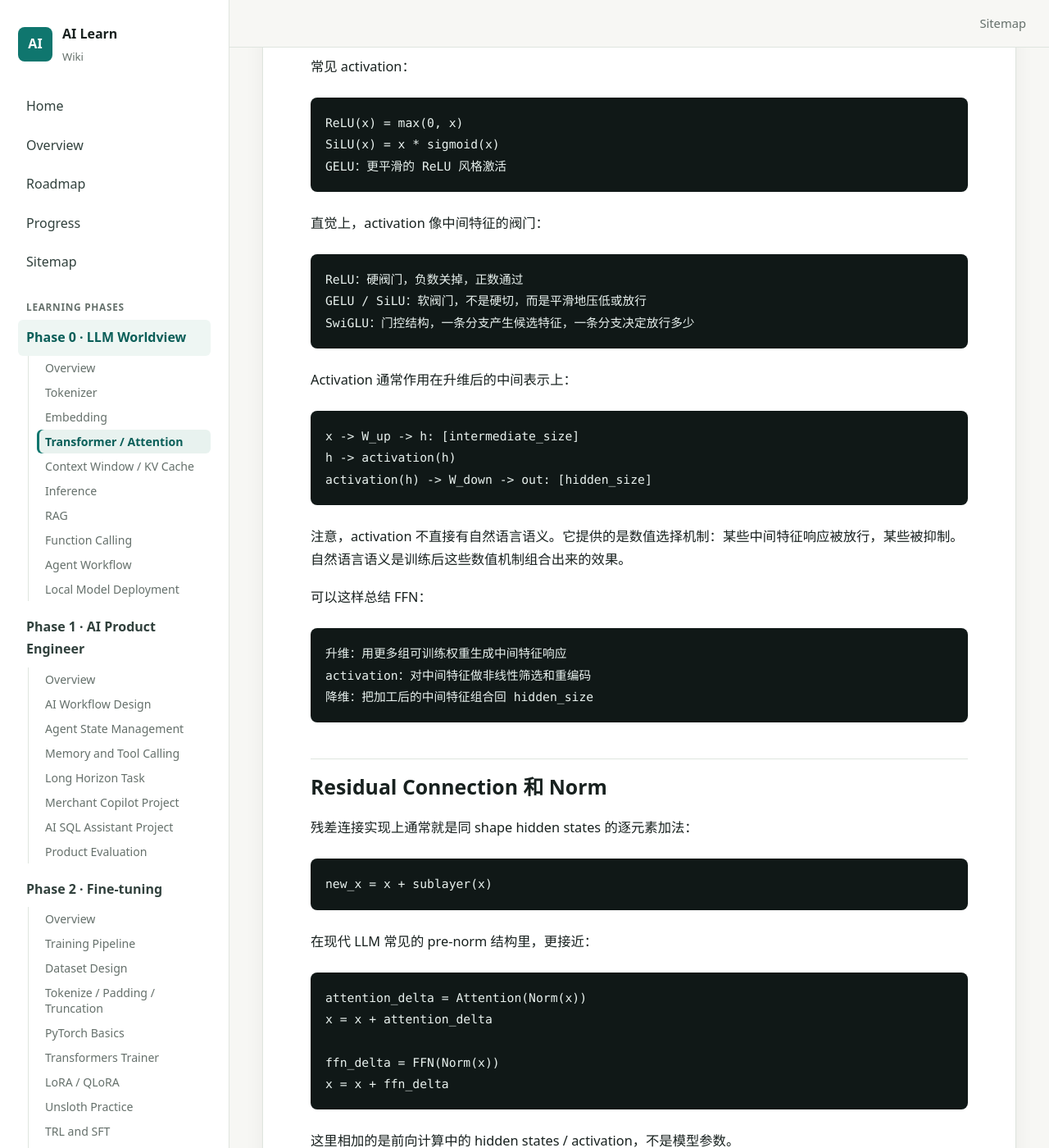
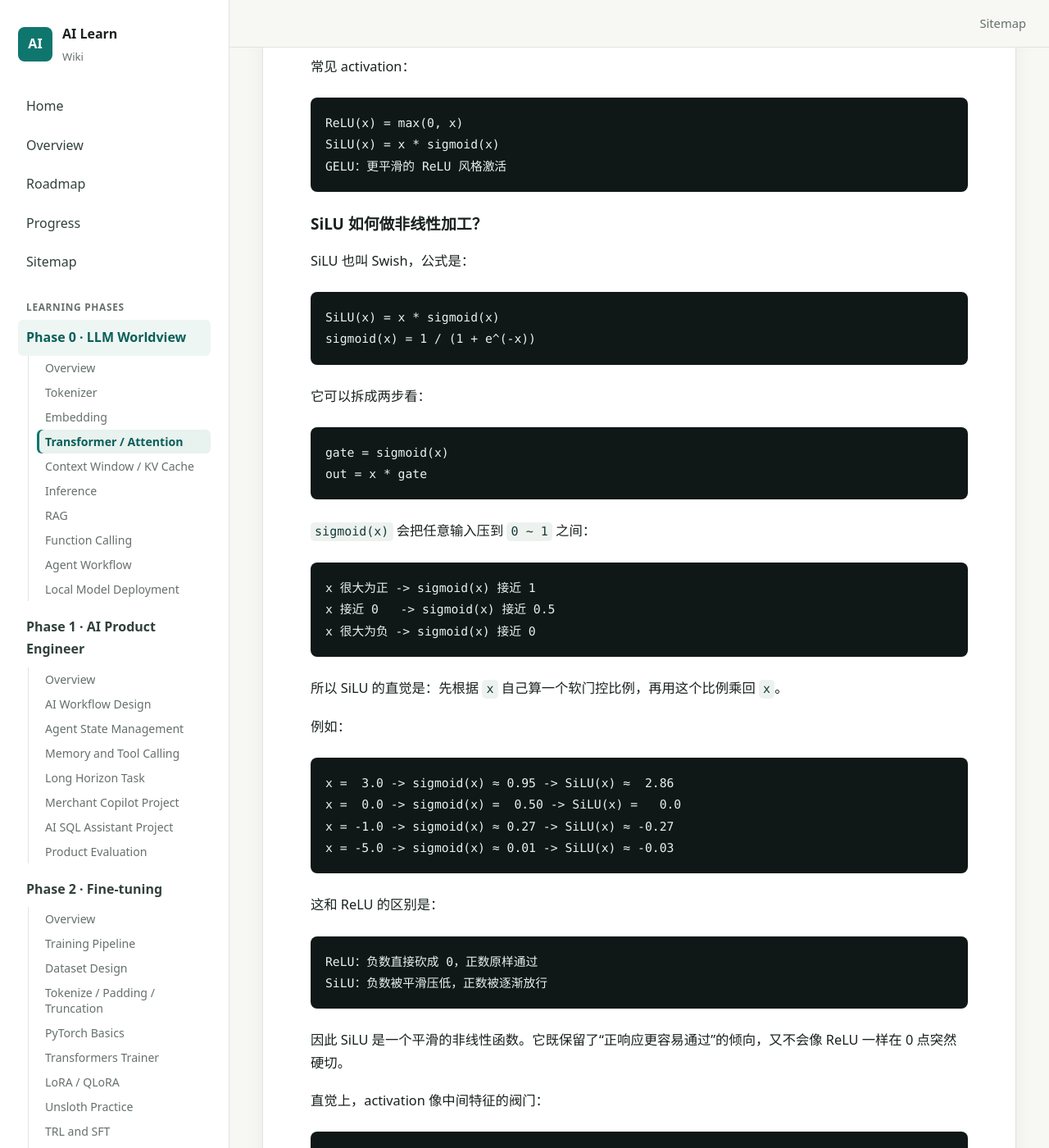
Before and after one commit to sgnilo/ai_learn, a Jekyll site: the page built from docs/phase-0-llm-worldview/03-transformer-attention.md, in a window 1280 px wide and 1400 px high, scrolled down 9452 px. Shown: the whole window at 82% size. Built offline with Jekyll 4.4.1, drawn with Linux system fonts in a browser that asks for light colours; some of the changed text lies outside the part shown.

Commit message:
docs: explain silu activation

````diff
--- a/docs/phase-0-llm-worldview/03-transformer-attention.md
+++ b/docs/phase-0-llm-worldview/03-transformer-attention.md
@@ -374,6 +374,50 @@ SiLU(x) = x * sigmoid(x)
 GELU：更平滑的 ReLU 风格激活
 ```
 
+### SiLU 如何做非线性加工？
+
+SiLU 也叫 Swish，公式是：
+
+```text
+SiLU(x) = x * sigmoid(x)
+sigmoid(x) = 1 / (1 + e^(-x))
+```
+
+它可以拆成两步看：
+
+```text
+gate = sigmoid(x)
+out = x * gate
+```
+
+`sigmoid(x)` 会把任意输入压到 `0 ~ 1` 之间：
+
+```text
+x 很大为正 -> sigmoid(x) 接近 1
+x 接近 0   -> sigmoid(x) 接近 0.5
+x 很大为负 -> sigmoid(x) 接近 0
+```
+
+所以 SiLU 的直觉是：先根据 `x` 自己算一个软门控比例，再用这个比例乘回 `x`。
+
+例如：
+
+```text
+x =  3.0 -> sigmoid(x) ≈ 0.95 -> SiLU(x) ≈  2.86
+x =  0.0 -> sigmoid(x) =  0.50 -> SiLU(x) =   0.0
+x = -1.0 -> sigmoid(x) ≈ 0.27 -> SiLU(x) ≈ -0.27
+x = -5.0 -> sigmoid(x) ≈ 0.01 -> SiLU(x) ≈ -0.03
+```
+
+这和 ReLU 的区别是：
+
+```text
+ReLU：负数直接砍成 0，正数原样通过
+SiLU：负数被平滑压低，正数被逐渐放行
+```
+
+因此 SiLU 是一个平滑的非线性函数。它既保留了“正响应更容易通过”的倾向，又不会像 ReLU 一样在 0 点突然硬切。
+
 直觉上，activation 像中间特征的阀门：
 
 ```text
@@ -634,6 +678,7 @@ output: [batch_size, seq_len, hidden_size]
 - 升维后的 `intermediate_size` 提供临时计算空间，不是最终输出维度。
 - Activation 作用在升维后的中间特征上，引入非线性选择机制。
 - ReLU / GELU / SiLU 可以先理解成不同风格的数值阀门。
+- SiLU 的核心是 `x * sigmoid(x)`：用输入自己生成软门控比例，再乘回输入本身。
 
 练习代码段：
 
@@ -644,6 +689,14 @@ h = x @ W_up
 h = activation(h)
 out = h @ W_down
 out: [hidden_size]
+```
+
+SiLU 数值例子：
+
+```text
+SiLU(3.0)  = 3.0  * sigmoid(3.0)  ≈  2.86
+SiLU(-1.0) = -1.0 * sigmoid(-1.0) ≈ -0.27
+SiLU(-5.0) = -5.0 * sigmoid(-5.0) ≈ -0.03
 ```
 
 ## 关键代码
````
